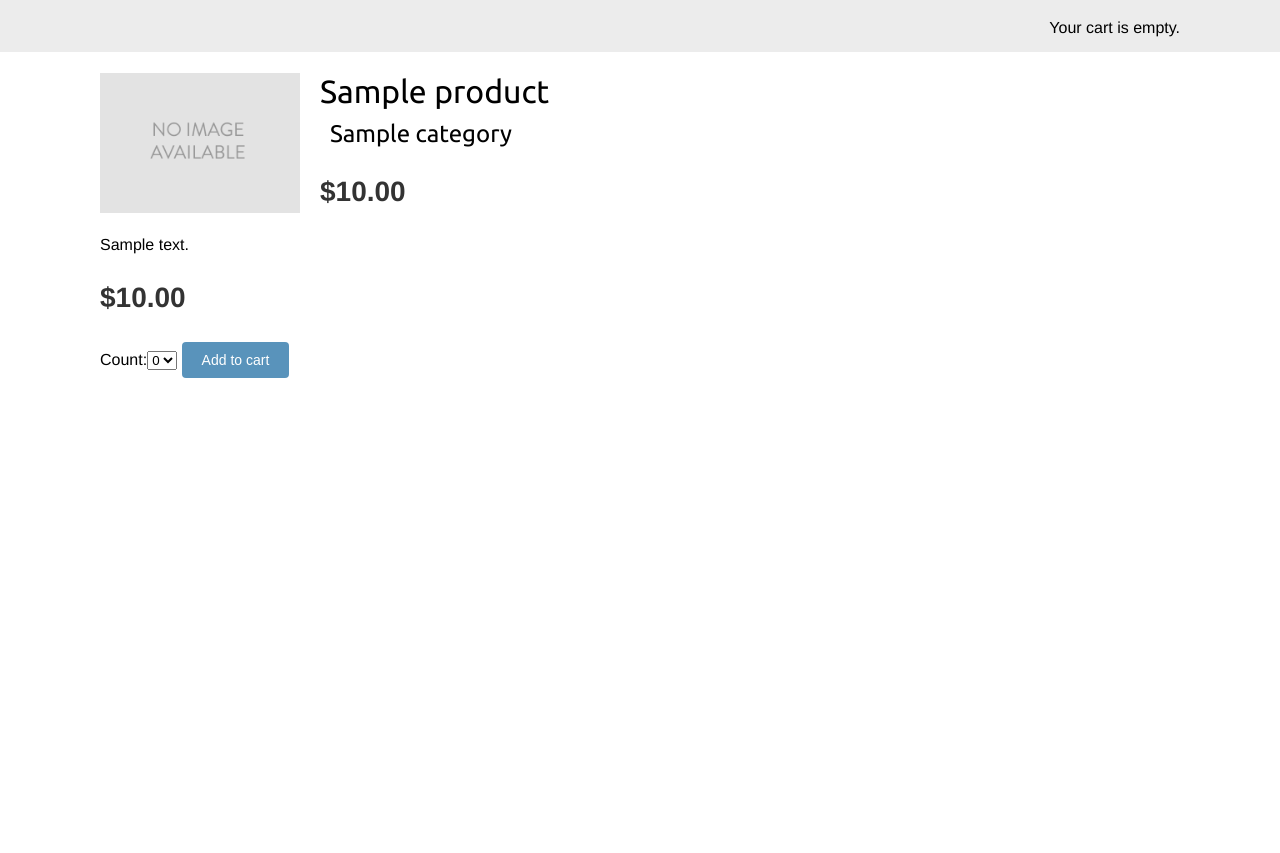
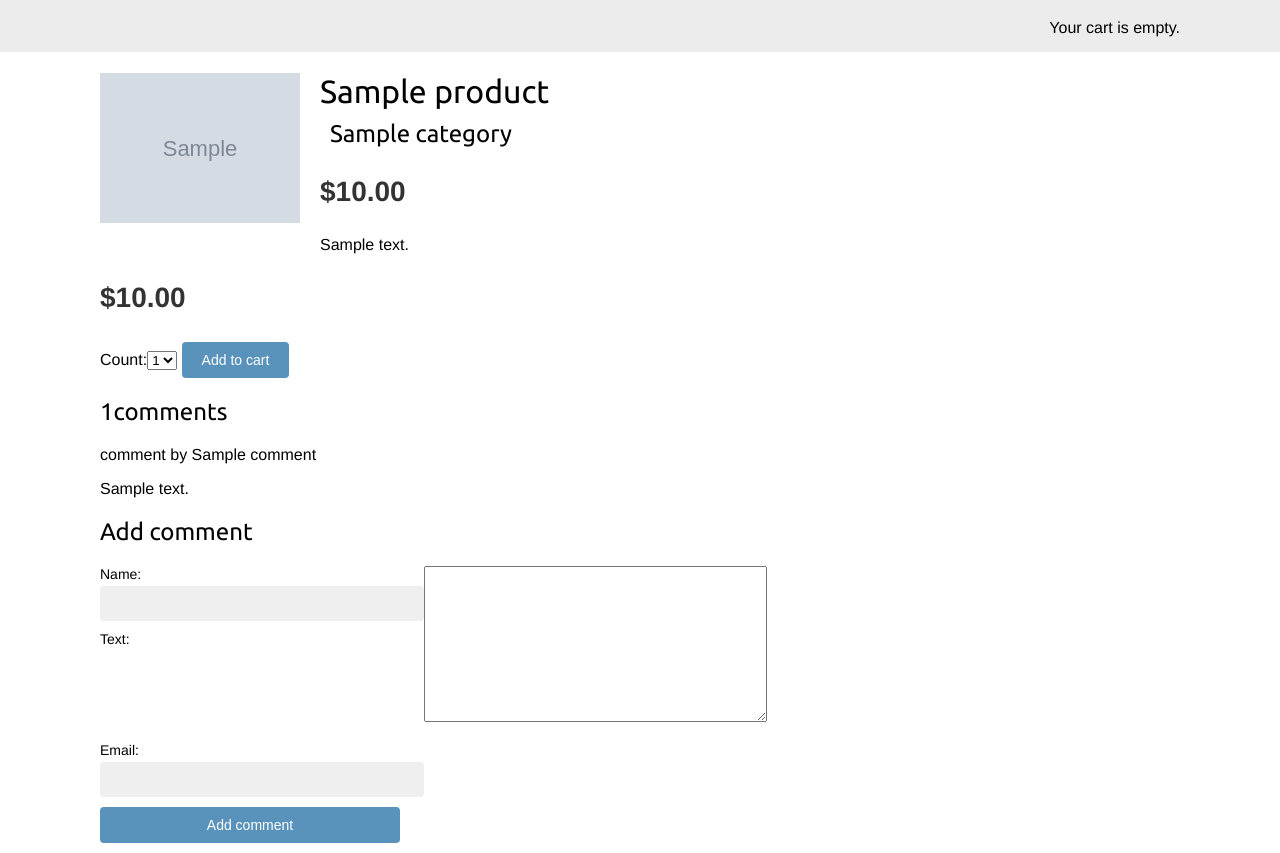
Before and after one commit to ValeriiFilippov/MyAmazingShop, a Django app: a page that uses shop/templates/shop/product/detail.html in a window 1280 px wide. Shown: the part 66-919 px from the top of the page. Before the commit the page ends 444 px from the top, so only its background shows below. Run offline with Django 3.2, Linux system fonts and the light colour scheme; tables that the repository leaves empty hold one stand-in row (values such as "Sample post"); grey boxes marked "Sample" are stand-in pictures.

Commit message:
Commit flag

```diff
--- a/cart/forms.py
+++ b/cart/forms.py
@@ -1,6 +1,6 @@
 from django import forms
 
-PRODUCT_CHOICES_COUNT = [(i, str(i)) for i in range(10)]
+PRODUCT_CHOICES_COUNT = [(i, str(i)) for i in range(1, 10)]
 
 
 class CartAddProductForm(forms.Form):
--- a/shop/forms.py
+++ b/shop/forms.py
@@ -3,7 +3,7 @@
 from django.contrib import auth
 from django.contrib.auth.models import User
 from django.contrib.auth.forms import UserCreationForm
-
+from .models import Comment
 
 class MyUserCreateForm(UserCreationForm):
     email = forms.EmailField(required=True)
@@ -18,3 +18,10 @@
             if commit:
                 user.save()
             return user
+
+
+class CommentForm(forms.ModelForm):
+
+    class Meta:
+        model = Comment
+        fields = ('name', 'text', 'email',)
--- a/shop/models.py
+++ b/shop/models.py
@@ -26,8 +26,8 @@
         on_delete=models.CASCADE
     )
     name = models.CharField(max_length=200, db_index=True)
-    #image = models.ImageField(upload_to="products/%Y/%m/%d", blank=True)
-    #thumbnail = models.ImageField(upload_to="products/%Y/%m/%d", blank=True, null=True)
+    image = models.ImageField(upload_to="products/%Y/%m/%d", blank=True)
+    thumbnail = models.ImageField(upload_to="products/%Y/%m/%d", blank=True, null=True)
     slug = models.SlugField(max_length=100, db_index=True)
     description = models.TextField(blank=True)
     price = models.DecimalField(max_digits=20, decimal_places=2)
@@ -46,17 +46,22 @@
         return self.name
 
 
-# class Comment(models.Model):
-#     post = models.ForeignKey(Post, related_name='comments')
-#     name = models.CharField(max_length=80)
-#     email = models.EmailField()
-#     body = models.TextField()
-#     created = models.DateTimeField(auto_now_add=True)
-#     updated = models.DateTimeField(auto_now=True)
-#     active = models.BooleanField(default=True)
-#
-#     class Meta:
-#         ordering = ('created',)
-#
-#     def __str__(self):
-#         return 'Comment by {} on {}'.format(self.name, self.post)
+class Comment(models.Model):
+    product = models.ForeignKey(Product, related_name="comments", on_delete=models.CASCADE,)
+    name = models.CharField(max_length=200)
+    approved = models.BooleanField(default=True)
+    email = models.EmailField()
+    text = models.TextField()
+    created = models.DateTimeField(auto_now_add=True)
+    update_date = models.DateTimeField(auto_now=True)
+    active = models.BooleanField(default=True)
+
+    class Meta:
+        ordering = ('update_date',)
+
+    def approve(self):
+        self.approved = True
+        self.save()
+
+    def __str__(self):
+        return self.text
--- a/shop/templates/shop/product/detail.html
+++ b/shop/templates/shop/product/detail.html
@@ -17,4 +17,34 @@
             <input type="submit" value="Add to cart">
         </form>
     </div>
+    <div>
+        {% with comments.count as c %}
+            <h2>
+                {{ c }}comments
+            </h2>
+        {% endwith %}
+    </div>
+    <div>
+        {% for comment in comments %}
+            <div class="comment">
+                <p> comment by {{ comment.name }} </p>
+                {{ comment.text }}
+            </div>
+            {% empty %}
+            <p> there are no comments </p>
+
+        {% endfor %}
+    </div>
+    <h2> Add comment </h2>
+    <div>
+        {% if comment_added %}
+            <p> Your comment added </p>
+        {% else %}
+            <form method="post">
+                {% csrf_token %}
+                {{ comment_form.as_p }}
+                <p><input type="submit" value="Add comment"></p>
+            </form>
+        {% endif %}
+    </div>
 {% endblock %}
--- a/shop/views.py
+++ b/shop/views.py
@@ -1,8 +1,8 @@
 from django.shortcuts import render, get_object_or_404
-from .models import Category, Product
+from .models import Category, Product, Comment
 from cart.forms import CartAddProductForm
 from django.views.generic.edit import FormView
-from .forms import MyUserCreateForm
+from .forms import MyUserCreateForm, CommentForm
 
 
 def product_list(request, category_slug=None):
@@ -25,23 +25,35 @@
                                 id=id,
                                 slug=slug,
                                 available=True)
+    comments = product.comments.filter(approved=True)
 
     cart_form = CartAddProductForm()
+    if request.method == 'POST':
+        comment_form = CommentForm(data=request.POST)
+        if comment_form.is_valid():
+            new_comment = comment_form.save(commit=False)
+            new_comment.product = product
+            new_comment.save()
+            #flag = True
+    comment_form = CommentForm()
     context = {'product': product,
-               'cart_product_form': cart_form}
-
+               'cart_product_form': cart_form,
+               'comment_form': comment_form,
+               'comments': comments,
+               #'comment_added': flag,
+               }
     return render(request, 'shop/product/detail.html', context=context)
 
 
 class RegisterFormView(FormView):
     form_class = MyUserCreateForm
     success_url = 'login/'
-
     template_name = 'shop/register.html'
 
     def form_valid(self, form):
         form.save()
         return super(RegisterFormView, self).form_valid(form)
 
+
     def form_invalid(self, form):
         return super(RegisterFormView, self).form_invalid(form)
```
Also changed, not shown: shop/admin.py (+8 -11 lines).
